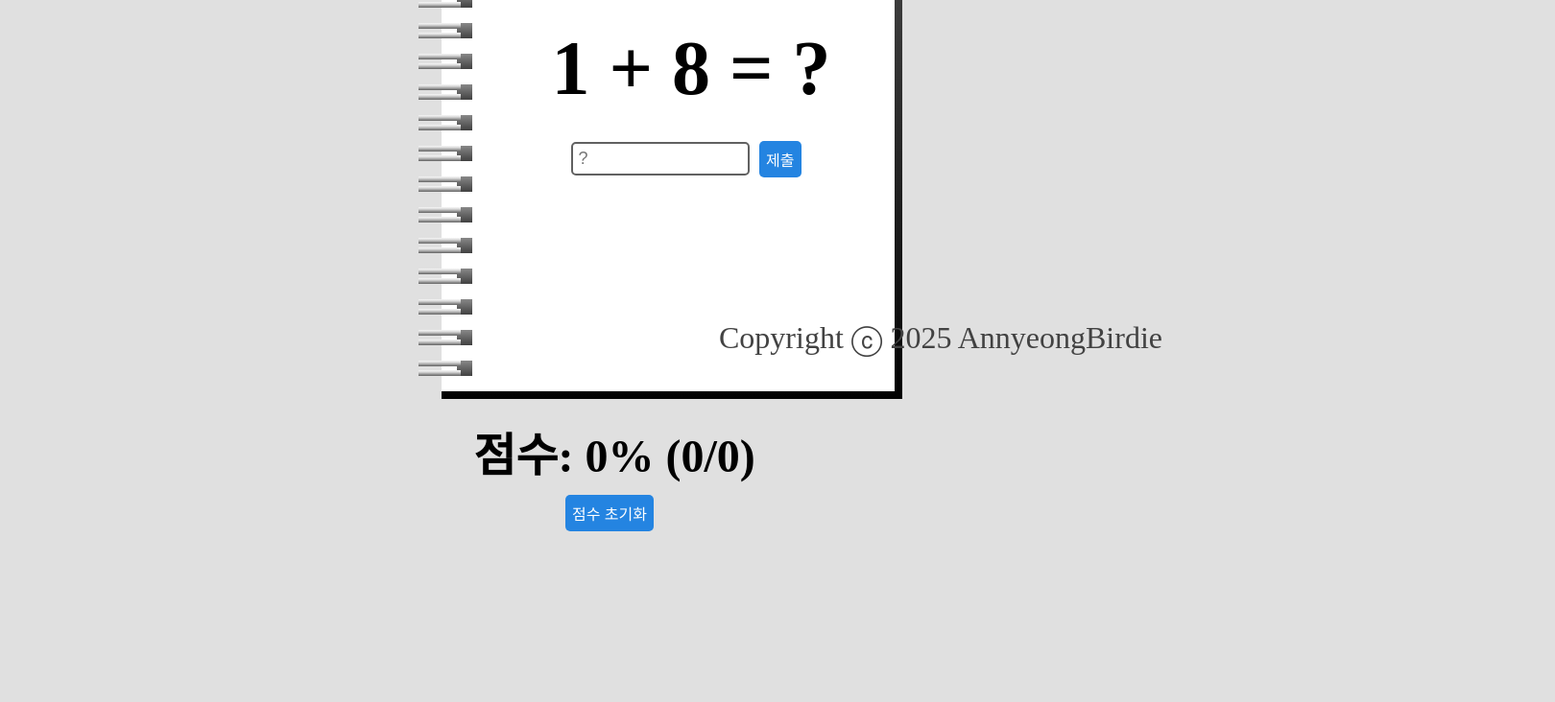
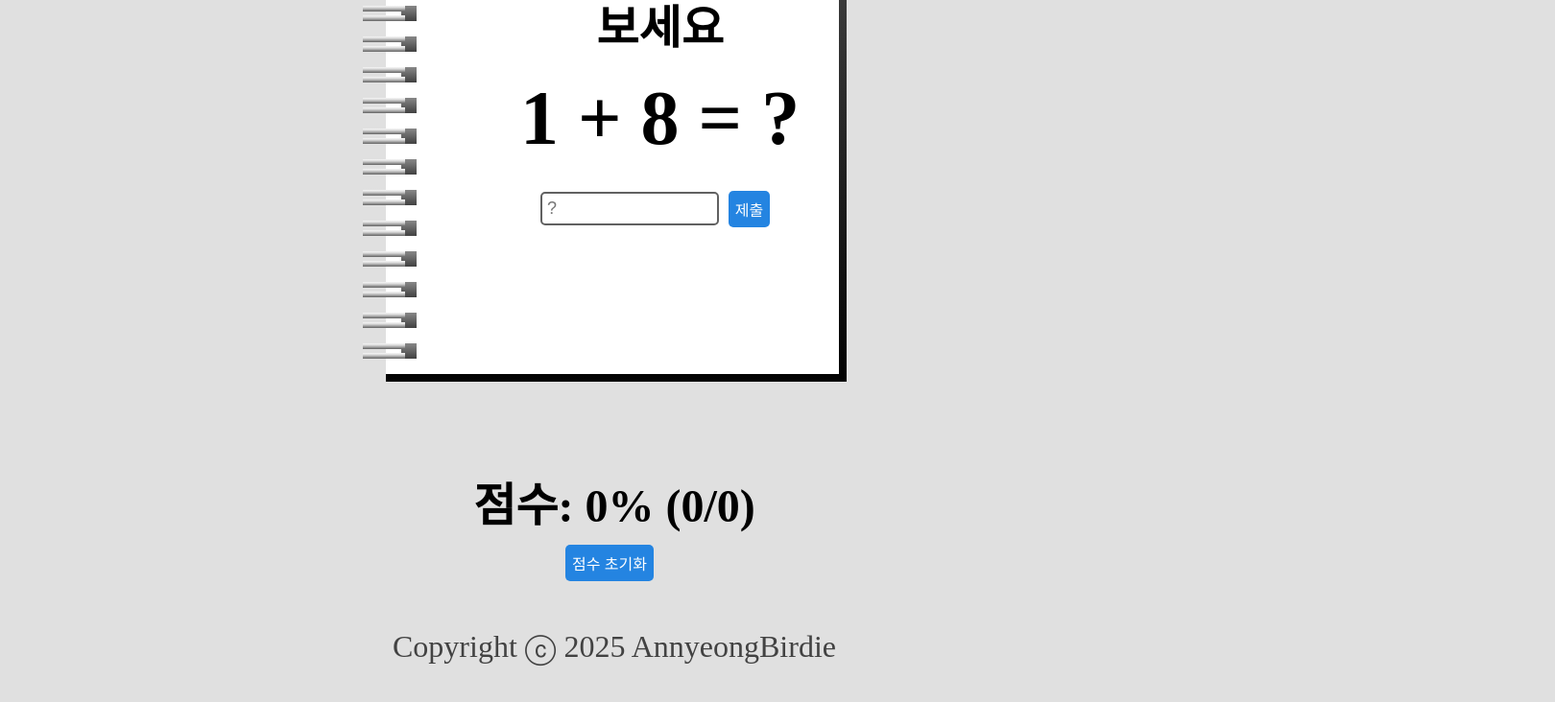
Before and after one commit to AnnyeongBirdie/elementarymdw-math, a React (Create React App) app: page / in a window 1280 px wide. Shown: the part 402-1134 px from the top of the page at 96% size, 1620 px wide, since content can reach past the window. Before the commit the page ends 986 px from the top, so only its background shows below. Built offline with nearby package versions, Linux system fonts and the light colour scheme; a web font is replaced by a local one.

Commit message:
Resolve flexbox problems

```diff
--- a/src/components/App.jsx
+++ b/src/components/App.jsx
@@ -71,9 +71,8 @@ function App() {
   const score = total > 0 ? Math.round((correct / total) * 100) : 0;
 
   return (
-        <div>
+      <div className="app-container">
         <Header />
-            <br />
         <br />
         <Workbook problem={problem} input={input} setInput={setInput} handleSubmit={handleSubmit} />
         <h3>{feedback}</h3>
@@ -81,6 +80,7 @@ function App() {
         <Footer />
       </div>
   );
+
 }
 
 export default App;
--- a/src/components/Workbook.jsx
+++ b/src/components/Workbook.jsx
@@ -3,7 +3,7 @@ import "../css/styles.css";
 
 const Workbook = ({ problem, input, setInput, handleSubmit }) => {
     return (
-        <div className="notebook">
+        <div className="notebook workbook-content">
             <h1>다음 문제를 풀어보세요</h1>
             <br />
             <h2>
--- a/src/css/styles.css
+++ b/src/css/styles.css
@@ -12,15 +12,25 @@ html {
 
 body {
   background-color: #E0E0E0;
-  width: 600px;
+  max-width: 90%;
   margin: 0 auto;
   padding: 0;
+}
+
+.app-container {
+    display: flex;
+    flex-direction: column;
+    justify-content: center;
+    align-items: center;
+    min-height: 100vh;
+    padding-bottom: 2rem;
+    text-align: center;
 }
 
 /* ====== Header ====== */
 header {
   background-color: #bdbdbd;
-  margin: auto -16px;
+  width: 100%;
   padding: 16px 32px;
   box-shadow: 0 0 10px 0 rgba(0, 0, 0, 0.3);
 }
@@ -48,8 +58,9 @@ h3 {
 
 /* ====== Notebook (Workbook) ====== */
 .notebook {
-  width: 95vmin;
-  height: 85vmin;
+  width: 90%;
+    max-width: 600px;
+    aspect-ratio: 4 / 5;
   display: flex;
   flex-direction: column;  /* Stack children vertically */
   align-items: center;  /* Center horizontally */
@@ -57,6 +68,8 @@ h3 {
   padding: 20px;
   margin: 0 auto;
   position: relative;
+    left: -5%;
+    padding-left: 20%;
   background:
     /* rings */
           repeating-linear-gradient(
@@ -84,6 +97,17 @@ h3 {
           linear-gradient(#ffffff, #ffffff) 15vmin 0vmin / 59vmin 84vmin no-repeat,
           linear-gradient(#616161, #020202) 15vmin 0vmin / 60vmin 85vmin no-repeat;
 }
+
+.workbook-content {
+    width: 100%;
+    display: flex;
+    flex-direction: column;
+    align-items: center;
+    justify-content: center;
+    text-align: center;
+    padding-left: 20%; /* Shift right to avoid the rings */
+}
+
 
 /* Ensure text and input fields don’t break out */
 .notebook h1,
@@ -144,12 +168,13 @@ button:hover {
 
 /* ====== Footer ====== */
 footer {
-  position: absolute;
-  text-align: center;
-  bottom: 0;
-  width: 100%;
-  height: 4rem;
+    position: relative;
+    text-align: center;
+    width: 100%;
+    height: 4rem;
+    margin-top: 20px;
 }
+
 
 footer p {
   color: #424242;
```
Lines whose indentation alone changed are shown as unchanged.
